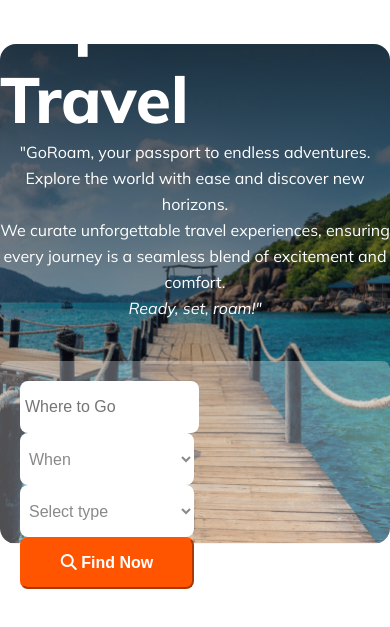
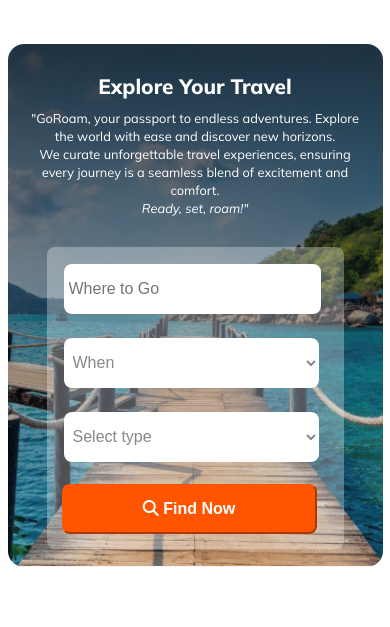
Before and after one commit to Jaheda20/Assignment-2, a plain HTML site: page index.html in a window 390 px wide. Shown: the part 141-768 px from the top of the page. Drawn offline with Linux system fonts and the light colour scheme.

Commit message:
made banner responsive

```diff
--- a/responsive.css
+++ b/responsive.css
@@ -13,6 +13,63 @@
 
     }
 
+    .banner{
+        width: 335px;
+        height: 483px;
+        padding: 20px;
+        /* border-radius: 16px; */
+        background-size: cover;
+    }
+    .banner-title{
+        font-size: 1.3rem;
+        font-weight: 800;
+        margin-bottom: 10px;
+        margin-top: 30px;
+    }
+    .banner-intro{
+        font-size: 0.8rem;
+        font-weight: 400;
+        line-height: 18px;
+    }
+    .travel-form{
+        width: 287px;
+        flex-direction: column;
+        align-items: flex-start;
+        margin-top: 10px;
+        margin-bottom: 20px;
+        padding: 5px;
+
+
+    }
+    .travel-form input{
+        width: 252px;
+        height: 50px;
+        margin: 12px;
+        /* padding: 5px; */
+
+
+    }
+    .travel-form select{
+        width: 255px;
+        height: 50px;
+        margin: 12px;
+
+
+    }
+    .primary-button{
+        width: 255px;
+        height: 50px;
+        margin: 10px;
+    }
+
+
+
+
+
+
+
+
+
 
 
 
--- a/style.css
+++ b/style.css
@@ -110,7 +110,7 @@ body{
 .travel-form{
     /* border: 2px solid red; */
     margin-top: 20px;
-    display: block;
+    display: flex;
     padding: 20px;
     border-radius: 8px;
     background: rgba(255, 255, 255, 0.30);
```
